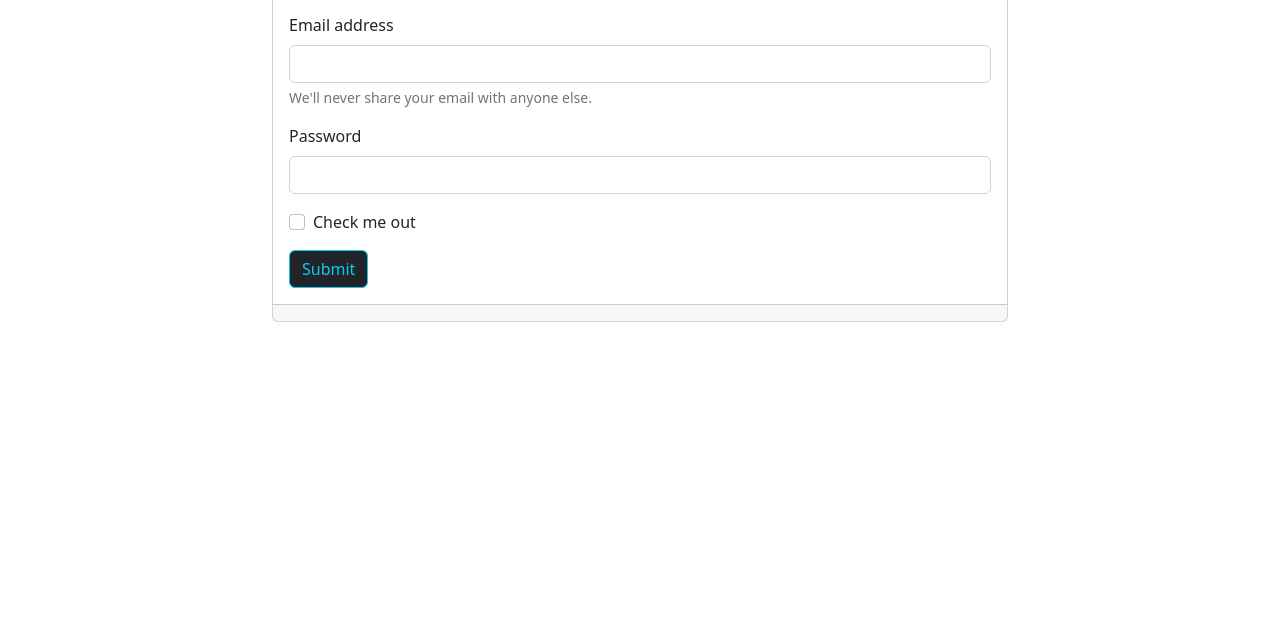
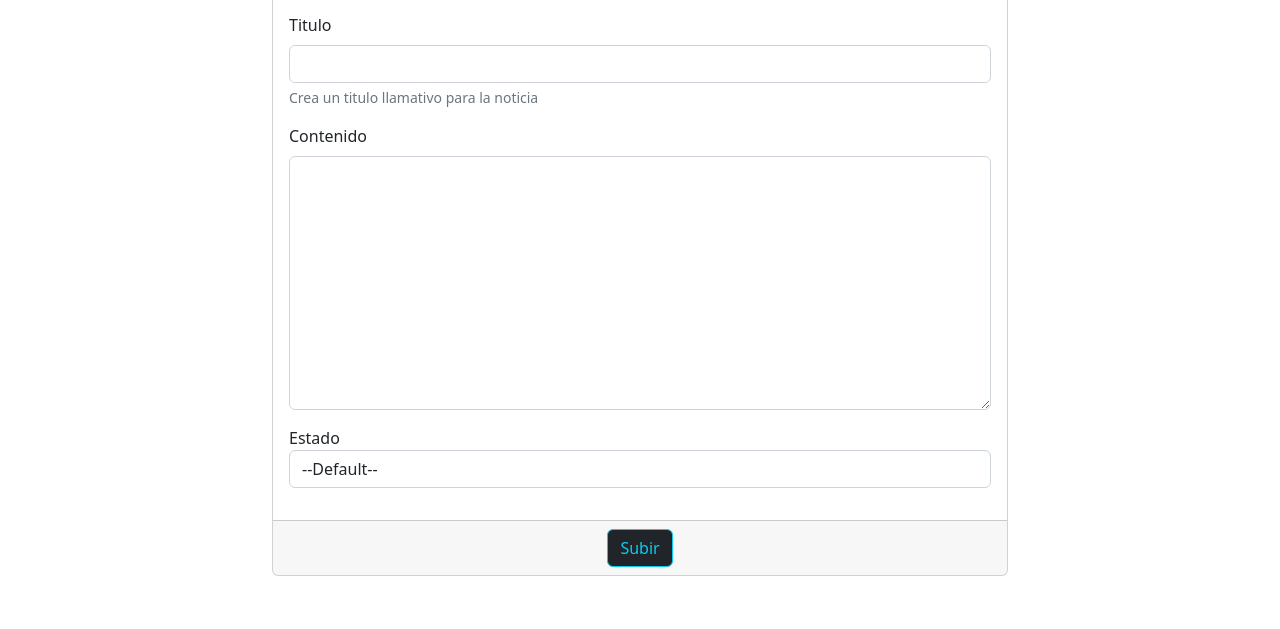
Before and after one commit to Dynodeveloper/javascript-functions, a plain HTML site: page registrar.html in a window 1280 px wide. Shown: the part 171-800 px from the top of the page. Drawn offline with nearby package versions, Linux system fonts and the light colour scheme.

Commit message:
actualizacion formularios

```diff
--- a/registrar.html
+++ b/registrar.html
@@ -21,7 +21,7 @@
 <body>
     <nav class="navbar navbar-expand-lg bg-dark">
         <div class="container-fluid">
-            <a class="navbar-brand text-light bg-dark " href="#">Ci-Noticias</a>
+            <a class="navbar-brand text-light bg-dark " href="../index.html">Ci-Noticias</a>
             <button class="navbar-toggler" type="button" data-bs-toggle="collapse"
                 data-bs-target="#navbarSupportedContent" aria-controls="navbarSupportedContent" aria-expanded="false"
                 aria-label="Toggle navigation">
@@ -30,7 +30,7 @@
             <div class="collapse navbar-collapse" id="navbarSupportedContent">
                 <ul class="navbar-nav me-auto mb-2 mb-lg-0">
                     <li class="nav-item">
-                        <a class="nav-link active text-light bg-dark" aria-current="page" href="#">Home</a>
+                        <a class="nav-link active text-light bg-dark" aria-current="page" href="../index.html">Home</a>
                     </li>
                     <li class="nav-item">
                         <a class="nav-link text-light bg-dark" href="../registrar.html">Registrar Noticia</a>
@@ -71,30 +71,36 @@
             <div class="col-2"></div>
             <div class="col-8">
                 <div class="card">
-                    <div class="card-header bg-dark">
+                    <div class="card-header bg-light">
                         <h2 class="text-info text-center">Formulario News</h2>
                     </div>
                     <div class="card-body">
                         <form>
                             <div class="mb-3">
-                                <label for="exampleInputEmail1" class="form-label">Email address</label>
-                                <input type="email" class="form-control" id="exampleInputEmail1"
+                                <label for="exampleInputEmail1" class="form-label">Titulo</label>
+                                <input type="text" class="form-control" required id="title"
                                     aria-describedby="emailHelp">
-                                <div id="emailHelp" class="form-text">We'll never share your email with anyone else.
+                                <div id="emailHelp" class="form-text">Crea un titulo llamativo para la noticia
                                 </div>
                             </div>
                             <div class="mb-3">
-                                <label for="exampleInputPassword1" class="form-label">Password</label>
-                                <input type="password" class="form-control" id="exampleInputPassword1">
+                                <label for="exampleInputPassword1" class="form-label">Contenido</label>
+                                <textarea name="" required id="content" cols="100" rows="10" class="form-control"></textarea>
                             </div>
-                            <div class="mb-3 form-check">
-                                <input type="checkbox" class="form-check-input" id="exampleCheck1">
-                                <label class="form-check-label" for="exampleCheck1">Check me out</label>
+                            <div class="mb-3">
+                                <label for="">Estado</label>
+                                <select name="" required id="status" class="form-control">
+                                    <option value="">--Default--</option>
+                                    <option value="">Activo</option>
+                                    <option value="">Inactivo</option>
+                                </select>
                             </div>
-                            <button type="submit" class="btn btn-info bg-dark text-info">Submit</button>
                         </form>
                     </div>
-                    <div class="card-footer"></div>
+                    <div class="card-footer text-center">
+                        <button type="submit" class="btn btn-info bg-dark text-info">Subir</button>
+                    </div>
+
                 </div>
             </div>
         </div>
--- a/vistas/vistas.css
+++ b/vistas/vistas.css
@@ -1,3 +1,6 @@
 .img{
     width: 400px;
 }
+.form-control textarea{
+    resize: none;
+}
```
